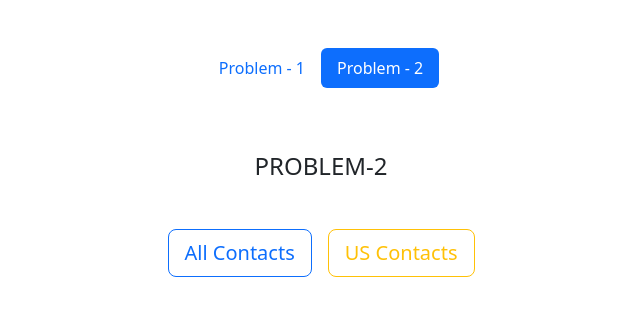
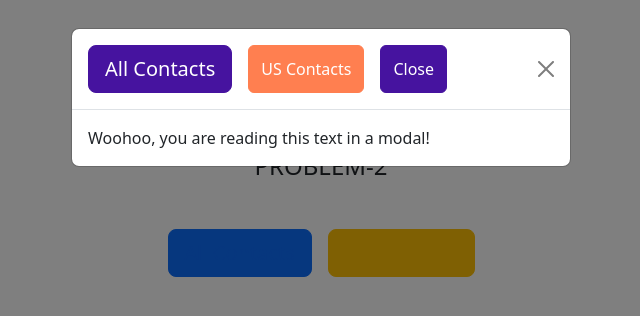
Before and after one commit to kamruzzaman-dev/mediusware-task, a React (Vite) app: page /problem-2 in a window 1280 px wide. Both pictures are taken after a click on the button "All Contacts". Shown: the top 316 px of the page, without its empty margins (319-959 px from the left). Built offline with nearby package versions, Linux system fonts and the light colour scheme.

Commit message:
modal added

```diff
--- a/package.json
+++ b/package.json
@@ -11,6 +11,7 @@
   "dependencies": {
     "bootstrap": "^5.2.0",
     "react": "^18.2.0",
+    "react-bootstrap": "^2.10.0",
     "react-dom": "^18.2.0",
     "react-router-dom": "^6.3.0",
     "sass": "^1.49.9"
--- a/src/components/Problem-2.jsx
+++ b/src/components/Problem-2.jsx
@@ -1,19 +1,67 @@
-import React from 'react';
+import React, { useState } from "react";
+import Button from "react-bootstrap/Button";
+import Modal from "react-bootstrap/Modal";
+const Problem2 = () => {
+  const [showModalA, setShowModalA] = useState(false);
 
-const Problem2 = () => {
+  const handleCloseModals = () => {
+    setShowModalA(false);
+  };
 
   return (
-
     <div className="container">
       <div className="row justify-content-center mt-5">
-                <h4 className='text-center text-uppercase mb-5'>Problem-2</h4>
+        <h4 className="text-center text-uppercase mb-5">Problem-2</h4>
 
         <div className="d-flex justify-content-center gap-3">
-                <button className="btn btn-lg btn-outline-primary" type="button" >All Contacts</button>
-                <button className="btn btn-lg btn-outline-warning" type="button" >US Contacts</button>
+          <button
+            className="btn btn-lg  btn-primary btn-outline-primary"
+            type="button"
+            onClick={() => setShowModalA(true)}
+          >
+            All Contacts
+          </button>
+          <button
+            className="btn btn-lg btn-warning btn-outline-warning"
+            type="button"
+            onClick={() => setShowModalA(true)}
+          >
+            US Contacts
+          </button>
+        </div>
       </div>
 
+      {/* Modal */}
+      <Modal show={showModalA} onHide={handleCloseModals}>
+        <Modal.Header closeButton>
+          <div className="d-flex justify-content-center gap-3">
+            <Button
+              style={{ backgroundColor: "#46139f", color:"#fff", borderColor: "#46139f" }}
+              className="btn btn-lg btn-outline-primary"
+              type="button"
+              onClick={() => setShowModalA(true)}
+            >
+              All Contacts
+            </Button>
+            <Button
+              style={{ backgroundColor: "#ff7f50", color:"#fff", borderColor: "#ff7f50" }}
+              className="btn btn-md btn-outline-warning"
+              type="button"
+              onClick={() => setShowModalA(true)}
+            >
+              US Contacts
+            </Button>
+            <Button
+              style={{ backgroundColor: "#46139f", color:"#fff", borderColor: "#46139f" }}
+              className="btn btn-md"
+              onClick={handleCloseModals}
+            >
+              Close
+            </Button>
           </div>
+        </Modal.Header>
+        <Modal.Body>Woohoo, you are reading this text in a modal!</Modal.Body>
+      </Modal>
     </div>
   );
 };
```
Also changed, not shown: 1 other file (tests, documents, lock files or other folders). Lines whose indentation alone changed are shown as unchanged.
